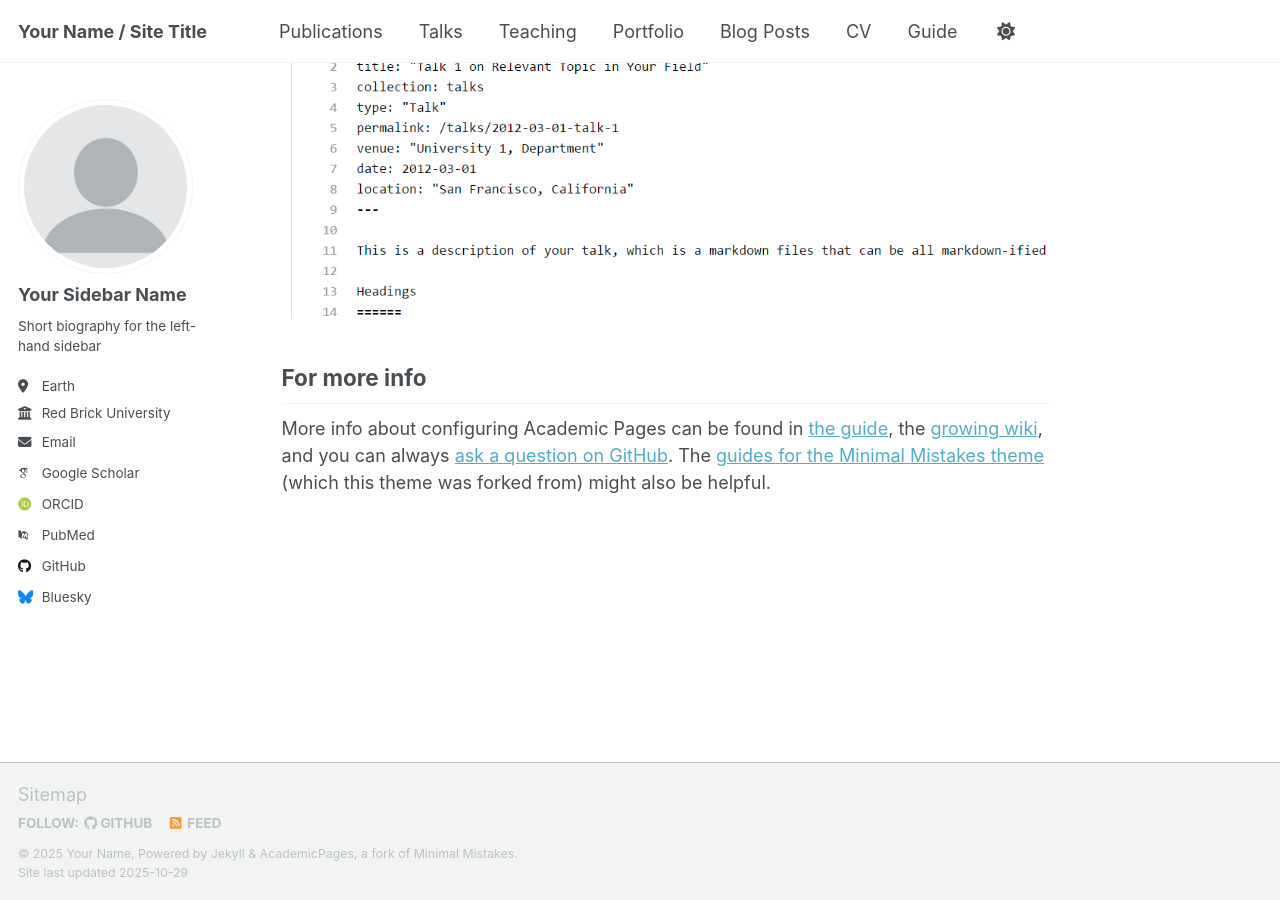
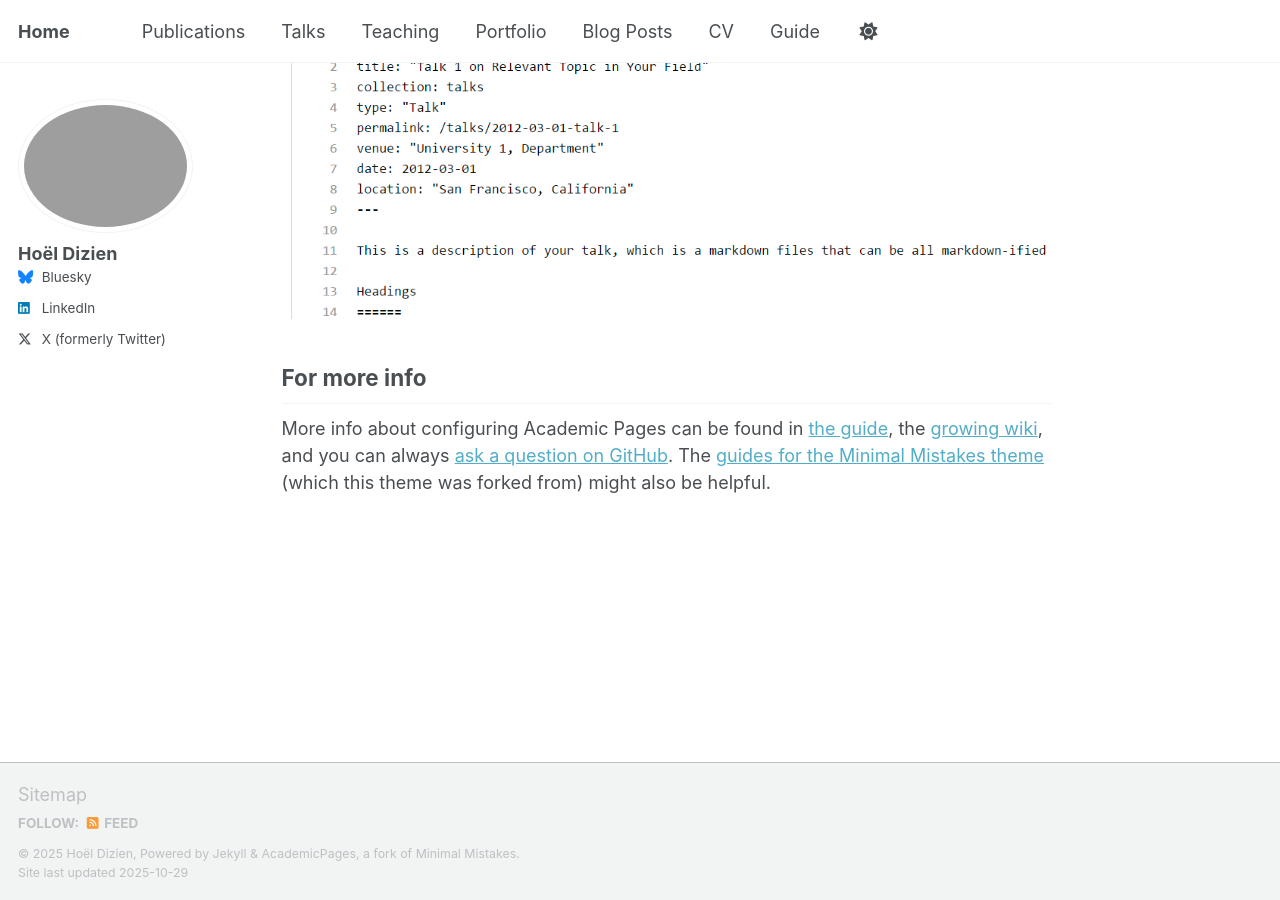
Before and after one commit to 2zdh9/2zdh9.github.io, a Jekyll site: the page built from _pages/about.md, in a window 1280 px wide and 900 px high, scrolled down 2880 px. Built offline with Jekyll 4.4.1, drawn with Linux system fonts in a browser that asks for light colours; some web fonts are replaced; a script that is not in the unit is left out.

Commit message:
Update _config.yml

```diff
--- a/_config.yml
+++ b/_config.yml
@@ -9,38 +9,38 @@
 # Basic Site Settings
 locale                   : "en-US"
 site_theme               : "default" # Currently available options are "default", "air"
-title                    : "Your Name / Site Title"
+title                    : "Home"
 title_separator          : "-"
-name                     : &name "Your Name"
+name                     : &name "Hoël Dizien"
 description              : &description "Your Name's academic portfolio"   # Update this with a general description of your site, this is the default if not overridden by a page
-url                      : https://academicpages.github.io # The base hostname & protocol for your site e.g. "https://[your GitHub username].github.io",
+url                      : https://2zdh9.github.io # The base hostname & protocol for your site e.g. "https://[your GitHub username].github.io",
                                                            # or if you already have some other page hosted on Github then use "https://[your GitHub username].github.io/[Your Repo Name]"
 baseurl                  : "" # the subpath of your site, e.g. "/blog"
-repository               : "academicpages/academicpages.github.io"
+repository               : "2zdh9/2zdh9.github.io"
 
 # Site Author - The following control what appear as part of the author content on the side bar.
 #               If a field is blank the icon and link will not appear, otherwise it will be shown.
 #               Additional customization can be done by editing /_includes/author-profile.html
 author:
   # Biographic information
-  avatar           : "profile.png"
-  name             : "Your Sidebar Name"
+  avatar           : #
+  name             : "Hoël Dizien"
   pronouns         : # example: "she/her"
-  bio              : "Short biography for the left-hand sidebar"
-  location         : "Earth"
-  employer         : "Red Brick University"
+  bio              : #
+  location         : #
+  employer         : #
   uri              : # URL
-  email            : "none@example.org"
+  email            : #
 
   # Academic websites
   academia         : # URL
   arxiv            : # URL - Update with the correct link to your profile
-  googlescholar    : "https://scholar.google.com/citations?user=PS_CX0AAAAAJ"
+  googlescholar    : #
   inspire-hep      : # URL
   impactstory      : # URL
-  orcid            : "https://orcid.org/yourorcidurl"
+  orcid            : #
   semantic         : # URL
-  pubmed           : "https://www.ncbi.nlm.nih.gov/pubmed/?term=john+snow"
+  pubmed           : #
   researchgate     : # URL
   scopus           : # URL
 
@@ -48,13 +48,13 @@ author:
   bitbucket        : # Username - Update with your username on the site
   codepen          : # Username
   dribbble         : # Username
-  github           : "academicpages"
+  github           : #
   kaggle           : # Username
   stackoverflow    : # User number or user number and name (i.e., use "1" or "1/jeff-atwood")
 
   # Social media
   artstation       : # Username
-  bluesky          : "bsky.app" # Replace this with you Bluesky username
+  bluesky          : "https://bsky.app/profile/hdizien.bsky.social" # Replace this with you Bluesky username
   facebook         : # Username
   flickr           : # Username
   foursquare       : # Username
@@ -63,7 +63,7 @@ author:
   keybase          : # Username
   instagram        : # Username
   lastfm           : # Username
-  linkedin         : # Username
+  linkedin         : "https://www.linkedin.com/in/ho%C3%ABl-dizien-9441b0383/"
   mastodon         : # URL
   medium           : # URL
   pinterest        : # Username
@@ -71,7 +71,7 @@ author:
   steam            : # Username
   telegram         : # URL
   tumblr           : # Username
-  twitter          : # Username for X / Twitter
+  twitter          : "https://x.com/hdizien"
   vine             : # Username
   weibo            : # Username
   wikipedia        : # Username
```
